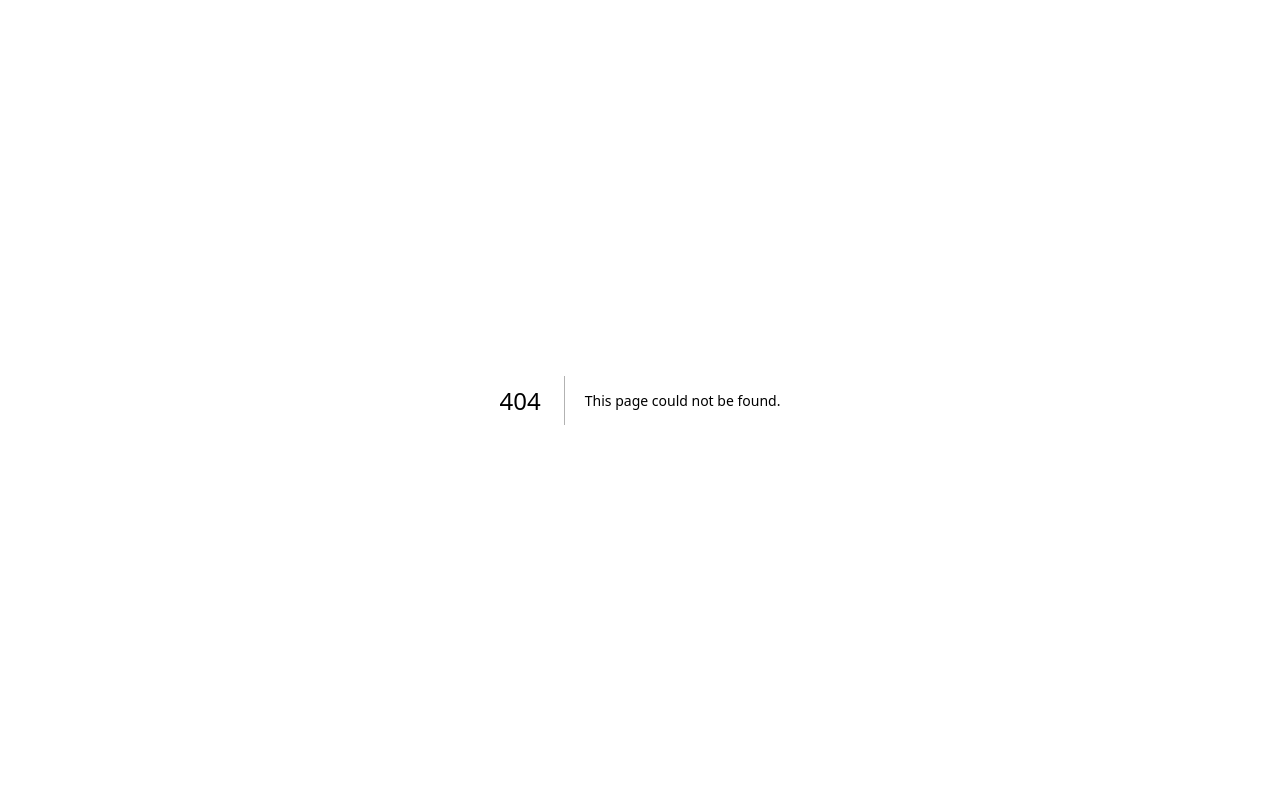
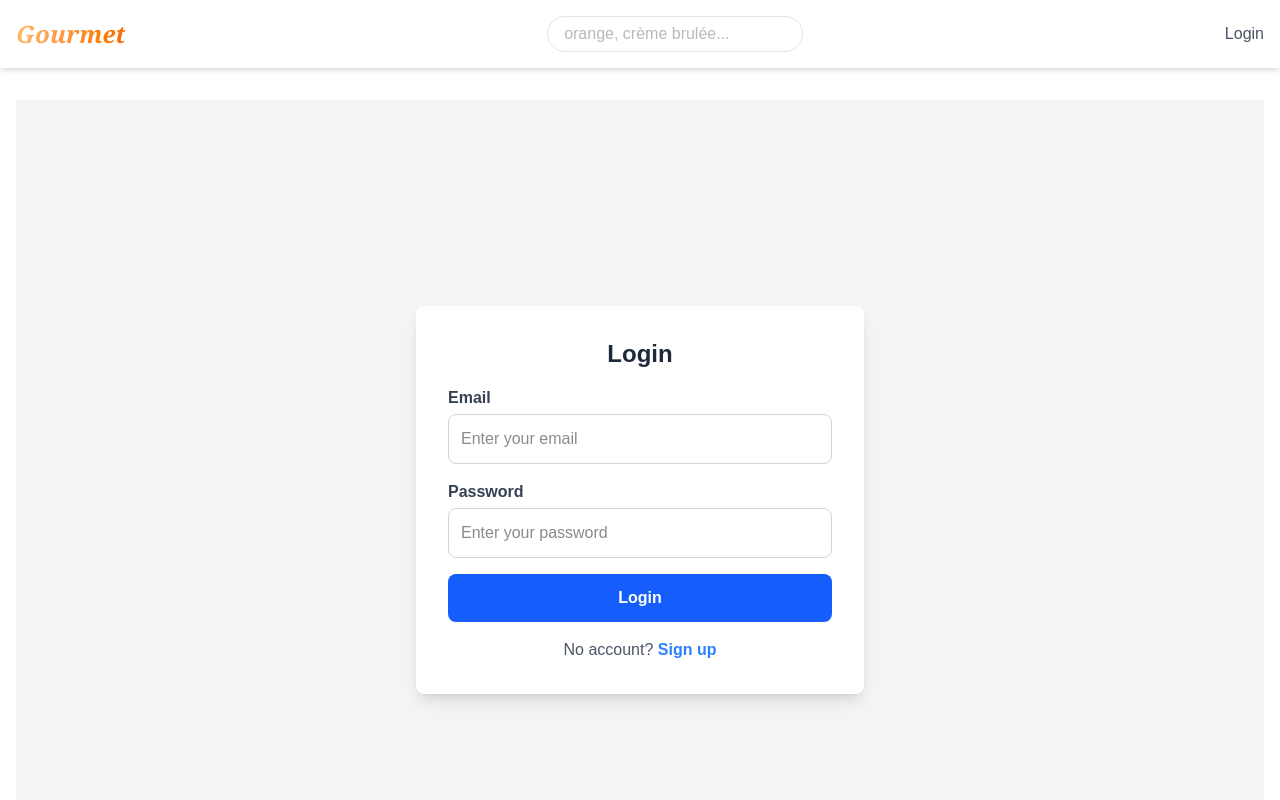
Before and after one commit to dotdelete/gourmet, a Next.js app: page /login in a window 1280 px wide. Before the commit this address had no page. Shown: the top 800 px of the page. Built offline with nearby package versions, Linux system fonts and the light colour scheme.

Commit message:
feat: initial auth/login/layout commit

```diff
--- a/src/app/layout.tsx
+++ /dev/null
@@ -1,34 +0,0 @@
-import type { Metadata } from "next";
-import { Geist, Geist_Mono } from "next/font/google";
-import "./globals.css";
-
-const geistSans = Geist({
-  variable: "--font-geist-sans",
-  subsets: ["latin"],
-});
-
-const geistMono = Geist_Mono({
-  variable: "--font-geist-mono",
-  subsets: ["latin"],
-});
-
-export const metadata: Metadata = {
-  title: "Gourmet",
-  description: "Application de gestion de recettes",
-};
-
-export default function RootLayout({
-  children,
-}: Readonly<{
-  children: React.ReactNode;
-}>) {
-  return (
-    <html lang="en">
-      <body
-        className={`${geistSans.variable} ${geistMono.variable} antialiased`}
-      >
-        {children}
-      </body>
-    </html>
-  );
-}
--- a/src/app/page.tsx
+++ /dev/null
@@ -1,14 +0,0 @@
-import PageLayout from "@/components/layout/PageLayout";
-
-export default function Home() {
-  return (
-      <PageLayout>
-        <div className="space-y-6">
-          <h1 className="text-3xl font-bold">Découvrez nos recettes</h1>
-          <p className="text-gray-600">
-            Explorez notre collection de recettes délicieuses et faciles à préparer.
-          </p>
-        </div>
-      </PageLayout>
-  );
-}
--- a/src/components/LoginPage.tsx
+++ /dev/null
@@ -1,20 +0,0 @@
-import AcmeLogo from '@/app/ui/acme-logo';
-import LoginForm from '@/app/ui/login-form';
-import { Suspense } from 'react';
-
-export default function LoginPage() {
-    return (
-        <main className="flex items-center justify-center md:h-screen">
-            <div className="relative mx-auto flex w-full max-w-[400px] flex-col space-y-2.5 p-4 md:-mt-32">
-                <div className="flex h-20 w-full items-end rounded-lg bg-blue-500 p-3 md:h-36">
-                    <div className="w-32 text-white md:w-36">
-                        <AcmeLogo />
-                    </div>
-                </div>
-                <Suspense>
-                    <LoginForm />
-                </Suspense>
-            </div>
-        </main>
-    );
-}
--- /dev/null
+++ b/src/lib/api/auth.ts
@@ -0,0 +1,26 @@
+import type { NextApiRequest, NextApiResponse } from 'next'
+import { signIn } from "next-auth/react";
+
+type CustomError = {
+    type?: string;
+    message?: string;
+};
+
+export default async function handler(
+    req: NextApiRequest,
+    res: NextApiResponse
+) {
+    try {
+        const { email, password } = req.body;
+        await signIn('credentials', { email, password });
+
+        res.status(200).json({ success: true });
+    } catch (error) {
+        const customError = error as CustomError;
+        if (customError.type === 'CredentialsSignin') {
+            res.status(401).json({ error: 'Invalid credentials.' });
+        } else {
+            res.status(500).json({ error: 'Something went wrong.' });
+        }
+    }
+}
--- /dev/null
+++ b/src/pages/_app.tsx
@@ -0,0 +1,19 @@
+import type { ReactElement, ReactNode } from 'react'
+import type { NextPage } from 'next'
+import type { AppProps } from 'next/app'
+import "../app/globals.css"
+
+export type NextPageWithLayout<P = object, IP = P> = NextPage<P, IP> & {
+    getLayout?: (page: ReactElement) => ReactNode
+}
+
+type AppPropsWithLayout = AppProps & {
+    Component: NextPageWithLayout
+}
+
+export default function MyApp({ Component, pageProps }: AppPropsWithLayout) {
+    // Use the layout defined at the page level, if available
+    const getLayout = Component.getLayout ?? ((page) => page)
+
+    return getLayout(<Component {...pageProps} />)
+}
--- /dev/null
+++ b/src/pages/index.tsx
@@ -0,0 +1,21 @@
+import PageLayout from "@/components/layout/PageLayout";
+import {ReactElement} from "react";
+
+export default function Home() {
+    return (
+        <div className="space-y-6">
+            <h1 className="text-3xl font-bold">Découvrez nos recettes</h1>
+            <p className="text-gray-600">
+                Explorez notre collection de recettes délicieuses et faciles à préparer.
+            </p>
+        </div>
+    );
+}
+
+Home.getLayout = function getLayout(page: ReactElement) {
+    return (
+        <PageLayout>
+            {page}
+        </PageLayout>
+    )
+}
--- /dev/null
+++ b/src/pages/login/index.tsx
@@ -0,0 +1,97 @@
+import {useState, FormEvent, ReactElement} from 'react';
+import { useRouter } from 'next/router';
+import { authApi } from "@/lib/api/client";
+import PageLayout from "@/components/layout/PageLayout";
+
+export default function LoginPage(): ReactElement {
+    const router = useRouter();
+    const [error, setError] = useState<string | null>(null);
+    const [loading, setLoading] = useState(false);
+
+    async function handleSubmit(event: FormEvent<HTMLFormElement>) {
+        event.preventDefault();
+        setError(null);
+        setLoading(true);
+
+        const formData = new FormData(event.currentTarget);
+        const email = formData.get('email');
+        const password = formData.get('password');
+
+        const response = await authApi.login(
+            {
+                username: JSON.stringify(email),
+                password: JSON.stringify(password)
+            }
+        );
+        // const response = await fetch('/api/auth/login', {
+        //     method: 'POST',
+        //     headers: { 'Content-Type': 'application/json' },
+        //     body: JSON.stringify({ email, password }),
+        // });
+
+        setLoading(false);
+
+        if (response.token) {
+            await router.push('/profile');
+        } else {
+            setError('Invalid email or password');
+        }
+    }
+
+    return (
+        <div className="flex min-h-screen items-center justify-center bg-gray-100">
+            <div className="w-full max-w-md bg-white p-8 rounded-lg shadow-lg">
+                <h2 className="text-2xl font-bold text-center text-gray-800">Login</h2>
+
+                {error && <p className="mt-2 text-center text-red-500">{error}</p>}
+
+                <form onSubmit={handleSubmit} className="mt-4">
+                    <div className="mb-4">
+                        <label className="block text-gray-700 font-semibold mb-1">Email</label>
+                        <input
+                            type="email"
+                            name="email"
+                            placeholder="Enter your email"
+                            required
+                            className="w-full p-3 border border-gray-300 rounded-lg focus:outline-none focus:ring-2 focus:ring-blue-500"
+                        />
+                    </div>
+
+                    <div className="mb-4">
+                        <label className="block text-gray-700 font-semibold mb-1">Password</label>
+                        <input
+                            type="password"
+                            name="password"
+                            placeholder="Enter your password"
+                            required
+                            className="w-full p-3 border border-gray-300 rounded-lg focus:outline-none focus:ring-2 focus:ring-blue-500"
+                        />
+                    </div>
+
+                    <button
+                        type="submit"
+                        className="w-full bg-blue-600 text-white font-semibold py-3 rounded-lg hover:bg-blue-700 transition duration-200"
+                        disabled={loading}
+                    >
+                        {loading ? 'Logging in...' : 'Login'}
+                    </button>
+                </form>
+
+                <p className="mt-4 text-center text-gray-600">
+                    No account?{' '}
+                    <a href="/register" className="text-blue-500 font-semibold hover:underline">
+                        Sign up
+                    </a>
+                </p>
+            </div>
+        </div>
+    );
+}
+
+LoginPage.getLayout = function getLayout(page: ReactElement) {
+    return (
+        <PageLayout>
+            {page}
+        </PageLayout>
+    )
+}
```
Also changed, not shown: package.json (+10 -6 lines), next-env.d.ts, 1 other file (tests, documents, lock files or other folders).
